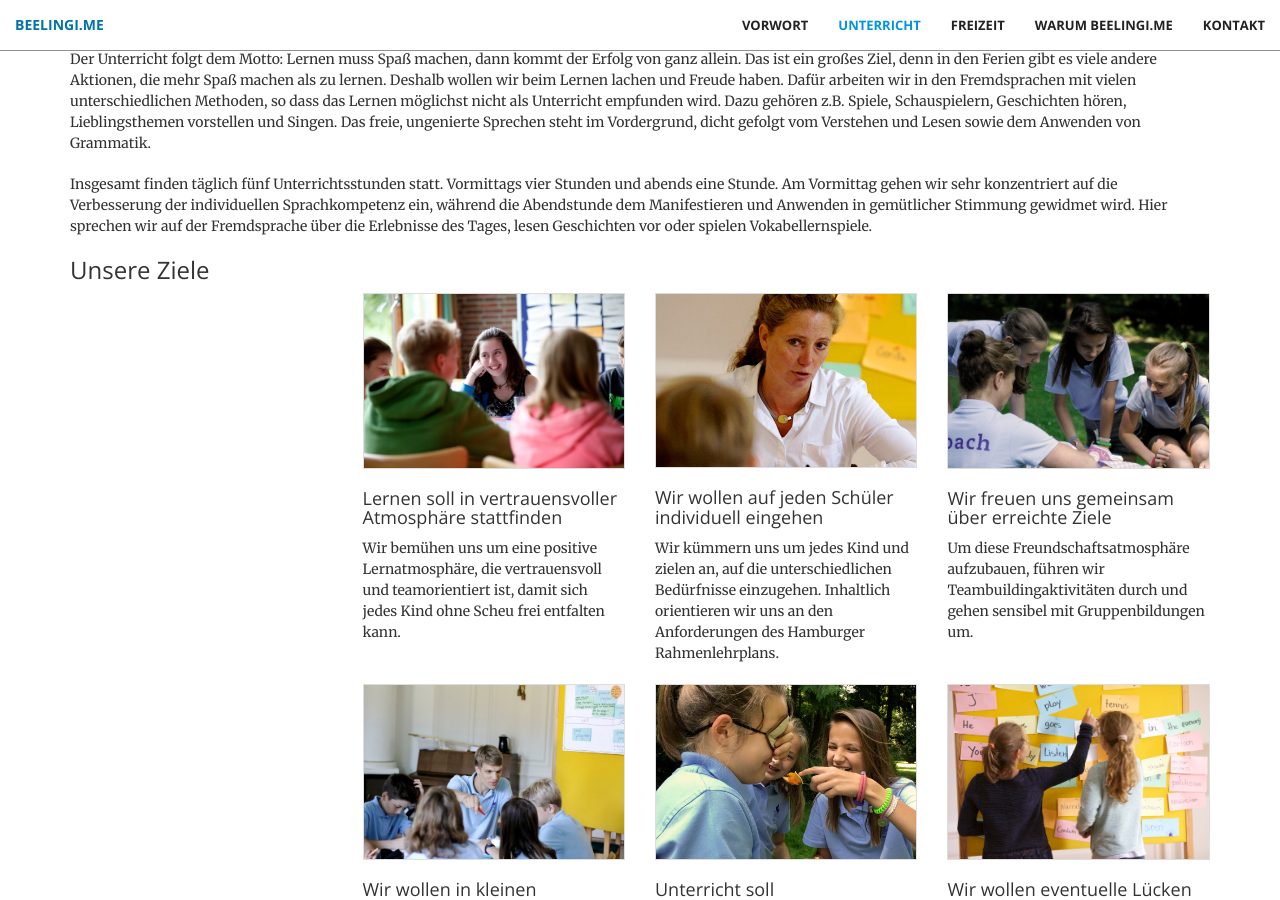
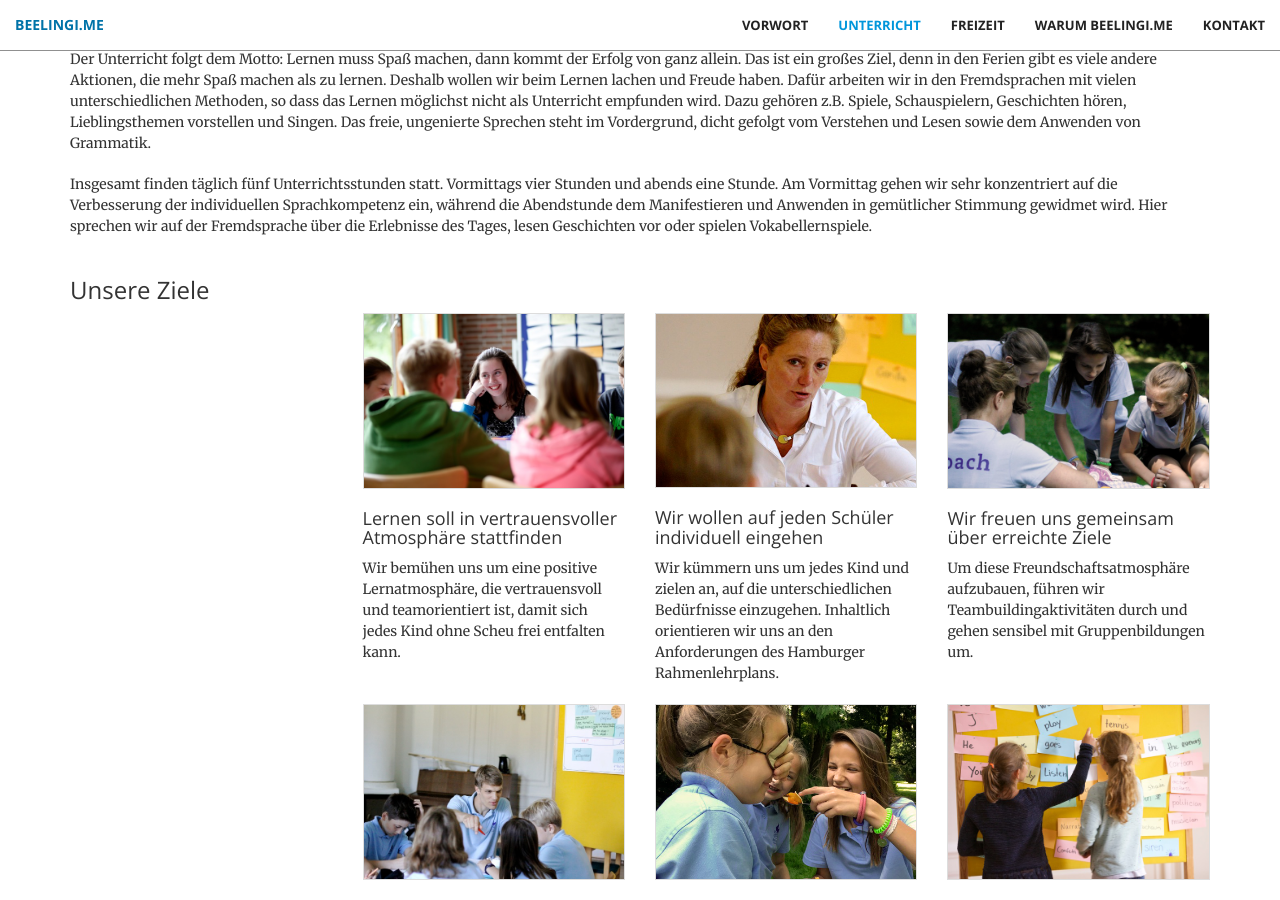
Before and after one commit to Beelingi/beelingi.github.io, a Jekyll site: the page built from index.html, in a window 1280 px wide and 900 px high, scrolled down 2032 px. Built offline with Jekyll 4.4.1, drawn with Linux system fonts in a browser that asks for light colours.

Commit message:
Added div

```diff
--- a/_includes/Unterricht.html
+++ b/_includes/Unterricht.html
@@ -32,18 +32,19 @@
                     die Verbesserung der individuellen Sprachkompetenz ein, während die
                     Abendstunde dem Manifestieren und Anwenden in gemütlicher Stimmung gewidmet wird. Hier sprechen wir auf der Fremdsprache über die Erlebnisse
                     des Tages, lesen Geschichten vor oder spielen Vokabellernspiele.</p>
-
+                </div>
+            <div class="col-sm-4">
                 <h3>Unsere Ziele</h3>
             </div>
 
-            <div class="row col-sm-9 col-sm-offset-3">
 
-                        <div class="row  ">
+            <div class="col-sm-9 col-sm-offset-3">
+
+                <div class="row">
                     <div class="col-sm-4">
                         <a href="#" class="thumbnail">
                             <img src="../img/unterricht/tsingas.jpeg" class="img-responsive" alt="Lernen in vertrauensvoller Umbebung">
                         </a>
-
                         <h4>Lernen soll in vertrauensvoller Atmosphäre stattfinden</h4>
 
                         <p>Wir bemühen uns um eine positive Lernatmosphäre, die vertrauensvoll
```
Also changed, not shown: 1 other file. Lines whose indentation alone changed are shown as unchanged.
